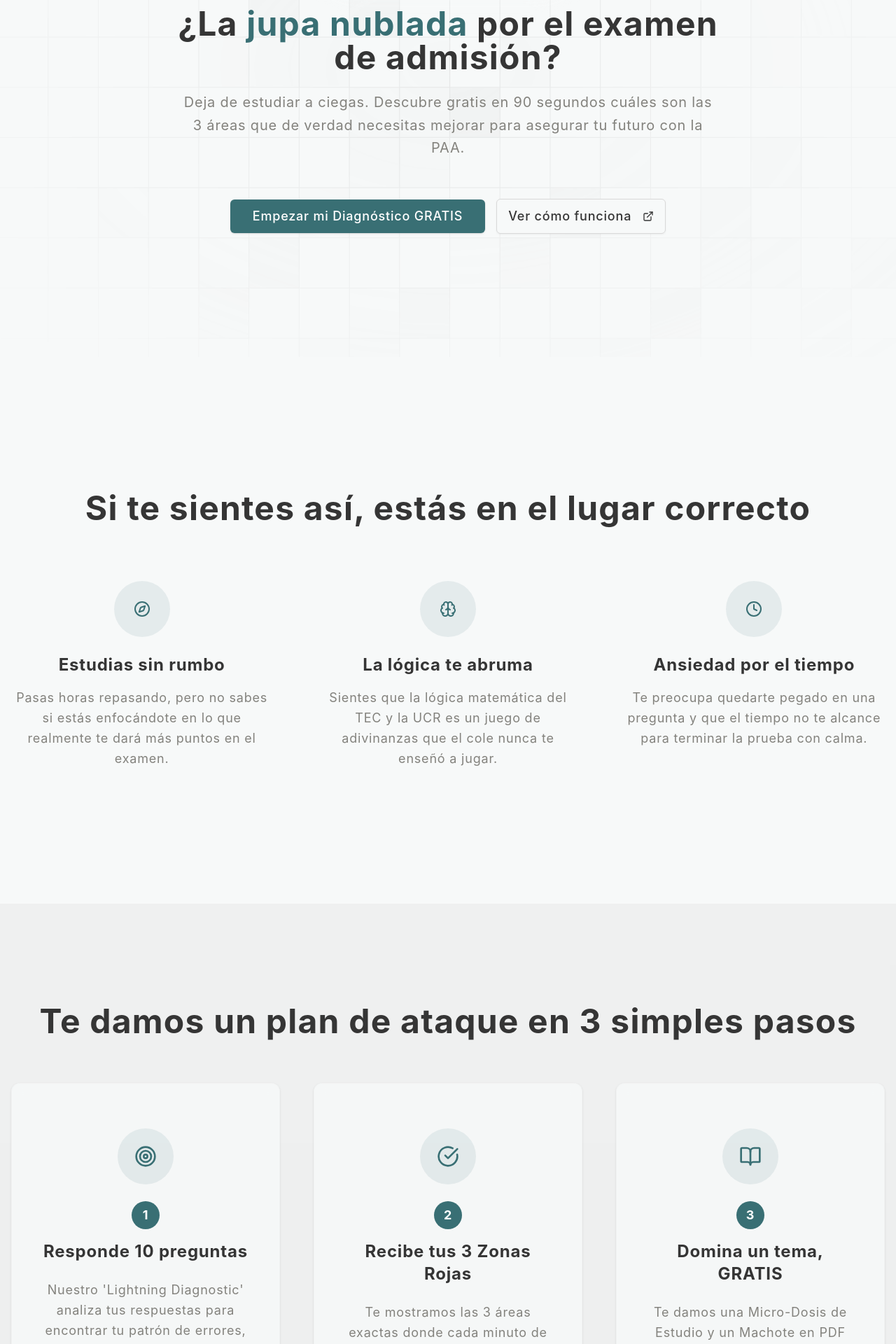
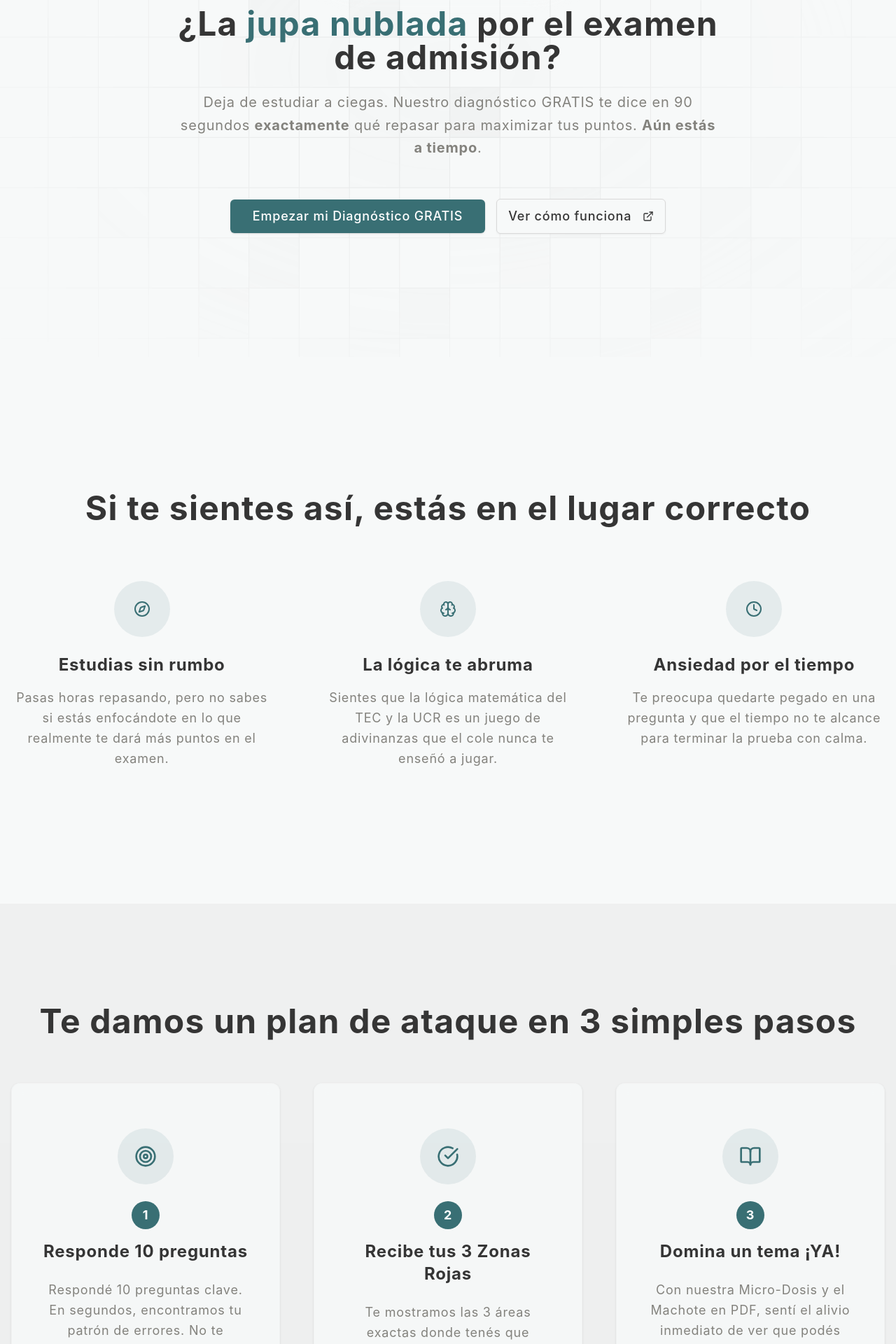
Before and after one commit to LazarusAA/puntoclaro, a Next.js app: page / in a window 1280 px wide. Shown: the part 400-2320 px from the top of the page at 70% size. Built offline with nearby package versions, Linux system fonts and the light colour scheme; no server answers.

Commit message:
fix: fix copywriting for the landing page

```diff
--- a/src/app/(marketing)/page.tsx
+++ b/src/app/(marketing)/page.tsx
@@ -11,8 +11,8 @@ const structuredData = {
   "@type": "EducationalOrganization",
   "name": "Umbral",
   "description": "Plataforma de preparación para la PAA con diagnósticos personalizados",
-  "url": "https://umbral.cr", // Replace with your domain
-  "logo": "https://umbral.cr/logo.svg", // Replace with your domain
+  "url": "https://www.somosumbral.com", // Replace with your domain
+  "logo": "https://www.somosumbral.com/logo.svg", // Replace with your domain
   "sameAs": [
     // Add your social media URLs here when available
     // "https://facebook.com/umbral",
@@ -91,7 +91,7 @@ export default function LandingPage() {
 
         {/* Testimonial Section */}
         <Testimonial10
-          quote="Esos exámenes son más de aptitud que de conocimiento... la mejor forma de prepararse es hacer mucha, pero mucha práctica, porque un gran componente es tu capacidad de manejar tu propio tiempo y estrés."
+          quote="Estos exámenes son más de aptitud que de conocimiento... la mejor forma de prepararse es hacer mucha, pero mucha práctica, porque un gran componente es tu capacidad de manejar tu propio tiempo y estrés."
           author={{
             name: "Alvaro Lazarus",
             role: "Founder & CEO",
@@ -104,11 +104,11 @@ export default function LandingPage() {
 
         {/* Final CTA Section */}
         <Cta10
-          heading="Tu futuro empieza hoy"
-          description="Deja la ansiedad. Toma el control. Descubre tus Zonas Rojas."
+          heading="Aprovechá al máximo el tiempo que te queda"
+          description="Dejá el pánico. Un plan enfocado es más poderoso que semanas de estudio a ciegas. Descubrí tus Zonas Rojas y hacé que cada día de aquí al examen de verdad cuente."
           buttons={{
             primary: {
-              text: "Empezar mi Diagnóstico GRATIS",
+              text: "Optimizar mi estudio ¡YA!",
               url: "/diagnostic"
             }
           }}
--- a/src/components/shared/hero-section.tsx
+++ b/src/components/shared/hero-section.tsx
@@ -41,7 +41,7 @@ const Hero12 = () => {
                   ¿La <span className="text-primary">jupa nublada</span> por el examen de admisión?
                 </h1>
                 <p className="mx-auto max-w-2xl md:max-w-3xl text-lg md:text-xl text-muted-foreground leading-relaxed">
-                  Deja de estudiar a ciegas. Descubre gratis en 90 segundos cuáles son las 3 áreas que de verdad necesitas mejorar para asegurar tu futuro con la PAA.
+                Deja de estudiar a ciegas. Nuestro diagnóstico GRATIS te dice en 90 segundos <strong>exactamente</strong> qué repasar para maximizar tus puntos. <strong>Aún estás a tiempo</strong>.
                 </p>
               </div>
             </AnimateOnScroll>
--- a/src/components/shared/solution-section.tsx
+++ b/src/components/shared/solution-section.tsx
@@ -9,19 +9,19 @@ export const SolutionSection = () => {
     {
       number: "1",
       title: "Responde 10 preguntas",
-      description: "Nuestro 'Lightning Diagnostic' analiza tus respuestas para encontrar tu patrón de errores, no solo si la tuviste buena o mala.",
+      description: "Respondé 10 preguntas clave. En segundos, encontramos tu patrón de errores. No te hacemos perder el tiempo.",
       icon: <Target className="size-8 text-primary" />
     },
     {
       number: "2",
       title: "Recibe tus 3 Zonas Rojas",
-      description: "Te mostramos las 3 áreas exactas donde cada minuto de estudio te dará el máximo resultado. Sin distracciones. Sin materia de relleno.",
+      description: "Te mostramos las 3 áreas exactas donde tenés que enfocar tu esfuerzo de último minuto para el máximo impacto.",
       icon: <CheckCircle className="size-8 text-primary" />
     },
     {
       number: "3",
-      title: "Domina un tema, GRATIS",
-      description: "Te damos una Micro-Dosis de Estudio y un Machote en PDF para que domines tu primera Zona Roja y veas lo fácil que puede ser.",
+      title: "Domina un tema ¡YA!",
+      description: "Con nuestra Micro-Dosis y el Machote en PDF, sentí el alivio inmediato de ver que podés mejorar rápido.",
       icon: <BookOpen className="size-8 text-primary" />
     }
   ];
```
